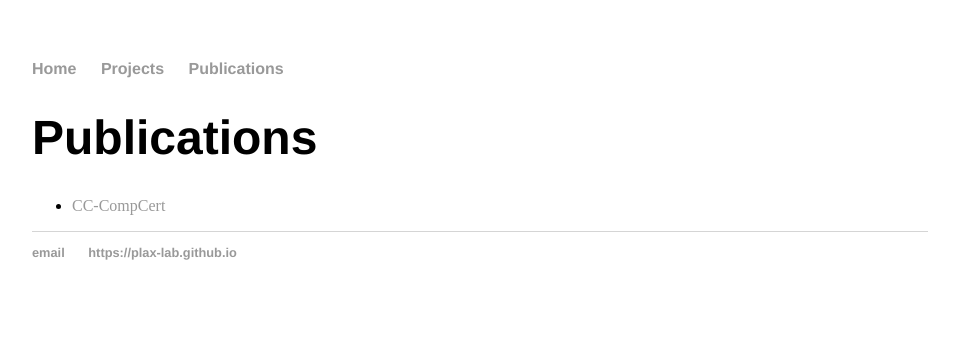
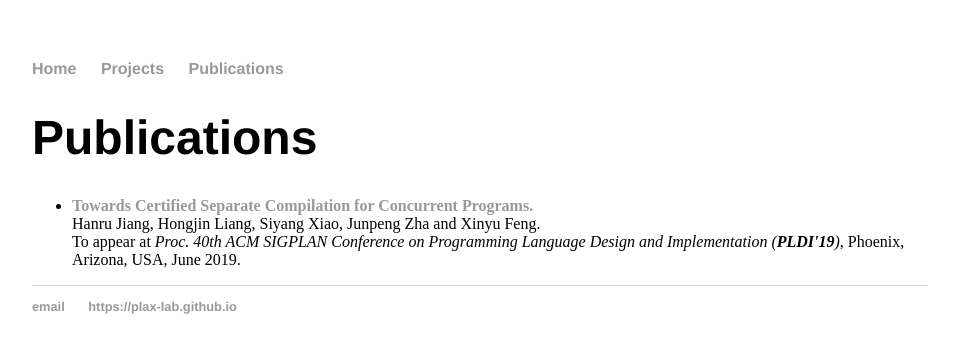
Before and after one commit to plax-lab/plax-lab.github.io, a plain HTML site: page publications/index.html in a window 1280 px wide. Shown: the whole page, without its empty margins (160-1119 px from the left). Drawn offline with Linux system fonts and the light colour scheme.

Commit message:
TR updated

```diff
--- a/publications/index.html
+++ b/publications/index.html
@@ -18,8 +18,14 @@
     		<div class="blurb">
         		<h1>Publications</h1>
     		    <ul>
-        		  <li><a href="/publications/ccc/index.html">CC-CompCert</a></li>
-			      </ul>
+        		  <li><a href="/publications/ccc/index.html">
+				      <b>Towards Certified Separate Compilation for Concurrent Programs.</b></a><br>
+				      Hanru Jiang, Hongjin Liang, Siyang Xiao, Junpeng Zha and Xinyu Feng. <br>
+					  To appear at <cite>Proc. 40th
+					  ACM SIGPLAN Conference on Programming Language Design and Implementation (<b>PLDI'19</b>)</cite>,
+					  Phoenix, Arizona, USA, June 2019.
+				  </li>
+			    </ul>
     		</div><!-- /.blurb -->
 		</div><!-- /.container -->
 		<footer>
```
Also changed, not shown: 1 other file.
